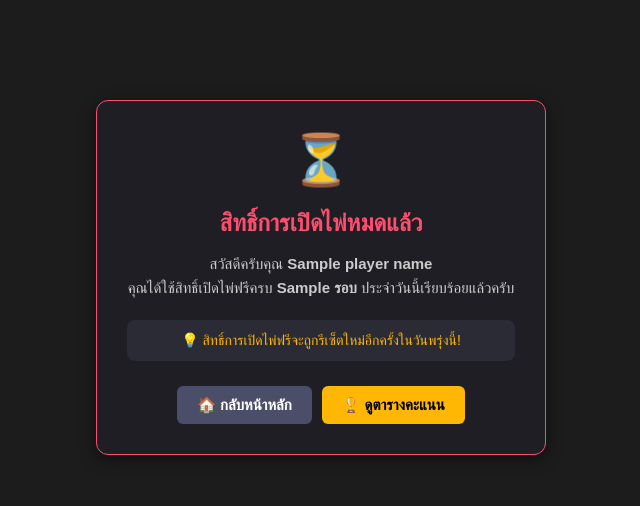
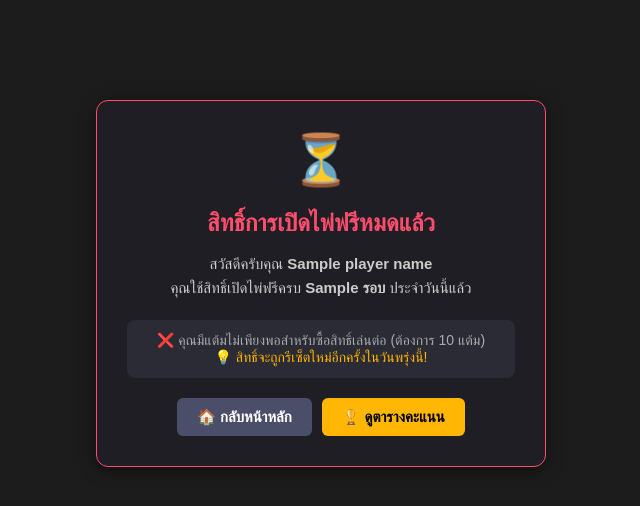
Before and after one commit to WRMG001/CardGame, a Flask app: template templates/game_limit.html in a window 1280 px wide. Shown: the top 506 px of the page, without its empty margins (319-959 px from the left). Run offline with Flask 3, Linux system fonts and the light colour scheme; the template is opened without the code that fills it: most values are stand-ins (such as "Sample title", 1, 10 or a date in 2020).

Commit message:
Update game_limit.html

```diff
--- a/templates/game_limit.html
+++ b/templates/game_limit.html
@@ -7,18 +7,38 @@
 
     <div style="font-size: 50px; margin-bottom: 10px;">⏳</div>
 
-    <h2 style="color: #ff4d6d; margin-bottom: 10px;">สิทธิ์การเปิดไพ่หมดแล้ว</h2>
+    <h2 style="color: #ff4d6d; margin-bottom: 10px;">สิทธิ์การเปิดไพ่ฟรีหมดแล้ว</h2>
 
     <p style="color: #ccc; font-size: 15px; line-height: 1.6;">
       สวัสดีครับคุณ <strong>{{ player_name }}</strong><br>
-      คุณได้ใช้สิทธิ์เปิดไพ่ฟรีครบ <strong>{{ max_limit }} รอบ</strong> ประจำวันนี้เรียบร้อยแล้วครับ
+      คุณใช้สิทธิ์เปิดไพ่ฟรีครบ <strong>{{ max_limit }} รอบ</strong> ประจำวันนี้แล้ว
     </p>
 
-    <div style="background: #2b2b36; border-radius: 8px; padding: 12px; margin: 20px 0; font-size: 14px; color: #ffb703;">
-      💡 สิทธิ์การเปิดไพ่ฟรีจะถูกรีเซ็ตใหม่อีกครั้งในวันพรุ่งนี้!
-    </div>
+    <!-- ส่วนสิทธิ์การซื้อเล่นต่อ -->
+    {% if can_buy %}
+      <div style="background: #2b2b36; border: 1px solid #ffb703; border-radius: 8px; padding: 15px; margin: 20px 0;">
+        <p style="color: #ffb703; font-size: 14px; margin-top: 0; margin-bottom: 10px;">
+          💳 คุณสามารถใช้ <strong>{{ buy_cost }} แต้ม</strong> เพื่อซื้อสิทธิ์เล่นต่อได้<br>
+          (ซื้อไปแล้ว {{ bought_plays }}/{{ max_buy_limit }} ครั้งวันนี้ | คุณมี {{ total_score }} แต้ม)
+        </p>
+        <form action="/buy_play" method="POST">
+          <button type="submit" style="width: 100%; padding: 12px; font-size: 15px; font-weight: bold; background: #e63946; color: white; border: none; border-radius: 6px; cursor: pointer; transition: 0.2s;">
+            💳 จ่าย {{ buy_cost }} แต้ม เพื่อเล่นต่อทันที
+          </button>
+        </form>
+      </div>
+    {% else %}
+      <div style="background: #2b2b36; border-radius: 8px; padding: 12px; margin: 20px 0; font-size: 14px; color: #aaa;">
+        {% if bought_plays >= max_buy_limit %}
+          ❌ คุณใช้สิทธิ์ซื้อเล่นต่อครบ {{ max_buy_limit }} ครั้ง/วัน แล้ว
+        {% else %}
+          ❌ คุณมีแต้มไม่เพียงพอสำหรับซื้อสิทธิ์เล่นต่อ (ต้องการ {{ buy_cost }} แต้ม)
+        {% endif %}
+        <br><span style="color: #ffb703;">💡 สิทธิ์จะถูกรีเซ็ตใหม่อีกครั้งในวันพรุ่งนี้!</span>
+      </div>
+    {% endif %}
 
-    <div style="display: flex; gap: 10px; justify-content: center; margin-top: 25px;">
+    <div style="display: flex; gap: 10px; justify-content: center; margin-top: 20px;">
       <a href="/home">
         <button style="padding: 10px 20px; font-size: 15px; font-weight: bold; background: #4a4e69; color: white; border: none; border-radius: 6px; cursor: pointer;">
           🏠 กลับหน้าหลัก
```
